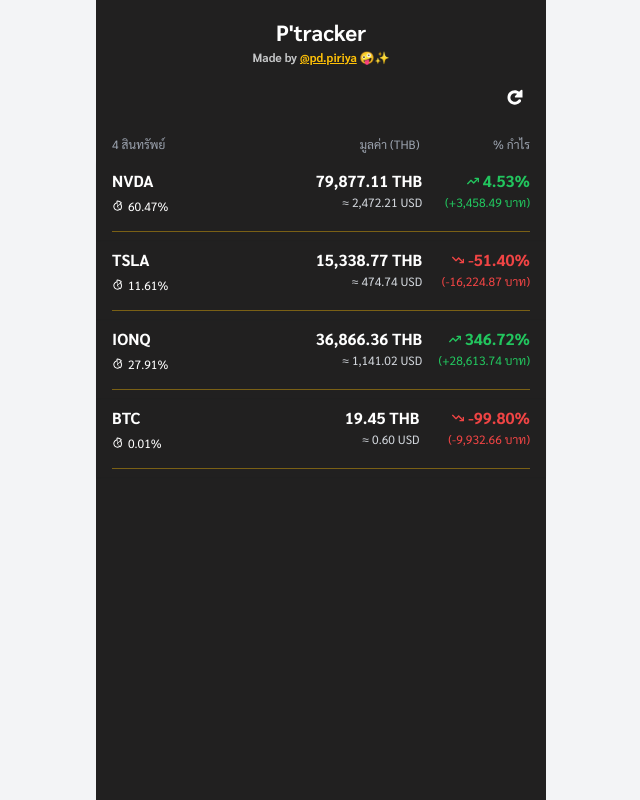
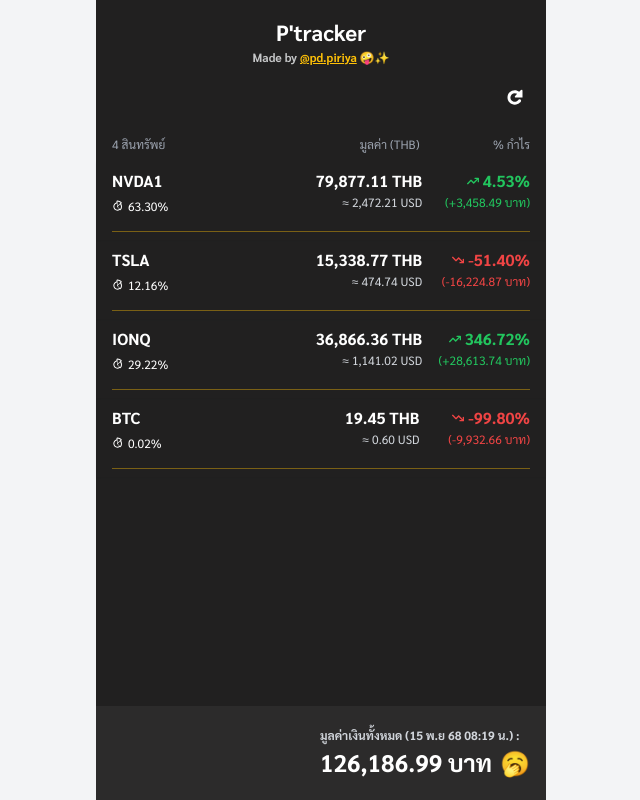
Before and after one commit to PiriyaDEV/portfolio-tracking, a Next.js app: page / in a window 1280 px wide. Shown: the whole page, without its empty margins (319-959 px from the left). Built offline with nearby package versions, Linux system fonts and the light colour scheme.

Commit message:
fix: update

```diff
--- a/src/app/page.tsx
+++ b/src/app/page.tsx
@@ -24,9 +24,41 @@
   const [expanded, setExpanded] = useState<Record<string, boolean>>({});
   const [currencyRate, setCurrencyRate] = useState<number>(0);
   const isMock = true;
+  const [formattedDate, setFormattedDate] = useState("");
+
+  useEffect(() => {
+    fetchFinancialData();
+    fetchFxRate();
+
+    const now = new Date();
+
+    // Map month to Thai abbreviation
+    const thaiMonths = [
+      "ม.ค",
+      "ก.พ",
+      "มี.ค",
+      "เม.ย",
+      "พ.ค",
+      "มิ.ย",
+      "ก.ค",
+      "ส.ค",
+      "ก.ย",
+      "ต.ค",
+      "พ.ย",
+      "ธ.ค",
+    ];
+
+    const day = now.getDate();
+    const month = thaiMonths[now.getMonth()];
+    const year = (now.getFullYear() + 543) % 100; // Thai Buddhist year short form
+    const hours = now.getHours().toString().padStart(2, "0");
+    const minutes = now.getMinutes().toString().padStart(2, "0");
+
+    setFormattedDate(`${day} ${month} ${year} ${hours}:${minutes} น.`);
+  }, []);
 
   const assets: Asset[] = [
-    { symbol: "NVDA", quantity: 13, costPerShare: 181.9361 },
+    { symbol: "NVDA1", quantity: 13, costPerShare: 181.9361 },
     { symbol: "TSLA", quantity: 2.4963855, costPerShare: 391.3258 },
     { symbol: "IONQ", quantity: 6, costPerShare: 42.57 },
     {
@@ -92,11 +124,6 @@
     return name;
   }
 
-  useEffect(() => {
-    fetchFinancialData();
-    fetchFxRate();
-  }, []);
-
   const toggleExpand = (symbol: string) => {
     setExpanded((prev) => ({
       ...prev,
@@ -104,17 +131,59 @@
     }));
   };
 
-  const totalPortfolioValue = assets.reduce((sum, a) => {
-    const p = prices[a.symbol];
-    return p ? sum + p * a.quantity : sum;
-  }, 0);
+  const totalPortfolioValue = assets.reduce(
+    (sum, a) => sum + a.quantity * a.costPerShare,
+    0
+  );
+
+  const renderFooter = () => (
+    <div className="fixed bottom-0 left-1/2 -translate-x-1/2 bg-black-lighter py-5 w-full sm:w-[450px]">
+      <div className="container mx-auto px-4 flex items-center justify-between gap-7">
+        <div>
+          {/* Write this here */}
+          <div className="font-bold text-[12px] text-gray-300">
+            {/* เปลี่ยนจากวันก่อน  */}
+          </div>
+          <div className="font-bold text-[12px] text-gray-300">
+            {/* กำไรของทรัพย์ที่ถืออยู่  : */}
+          </div>
+        </div>
+        <div>
+          <div className="font-bold text-[12px] text-gray-300">
+            มูลค่าเงินทั้งหมด ({formattedDate}) :
+          </div>
+          <div className="font-bold text-[24px]">
+            {fNumber(totalPortfolioValue * currencyRate)} บาท
+            <span className="ml-2">
+              {(() => {
+                const total = totalPortfolioValue;
+                if (total < 0) return "💀";
+                if (total < 500) return "😵‍💫";
+                if (total < 1_000) return "😅";
+                if (total < 3_000) return "🫠";
+                if (total < 5_000) return "🥱";
+                if (total < 10_000) return "🤑";
+                if (total < 50_000) return "😎";
+                if (total < 100_000) return "🤩";
+                if (total < 500_000) return "🥳";
+                if (total < 1_000_000) return "🚀";
+                if (total < 5_000_000) return "🌕";
+                if (total < 10_000_000) return "🪐";
+                return "💰";
+              })()}
+            </span>
+          </div>
+        </div>
+      </div>
+    </div>
+  );
 
   if (isLoading) return <CommonLoading />;
 
   return (
     <div>
       {/* Refresh Button */}
-      <div className="px-4 flex justify-end w-full">
+      <div className="px-4 flex justify-end w-full mt-[81px]">
         <RefreshIcon
           className="cursor-pointer text-[30px] mb-4"
           onClick={() => {
@@ -241,6 +310,8 @@
           );
         })}
       </div>
+
+      {renderFooter()}
     </div>
   );
 }
--- a/src/shared/components/BackgroundLayout/index.tsx
+++ b/src/shared/components/BackgroundLayout/index.tsx
@@ -28,7 +28,7 @@
     <html lang="en" className={`${sarabun.variable}`}>
       <body className="antialiased font-sarabun">
         <div className="bg-cover bg-center flex flex-col items-center sm:bg-gray-100 min-h-screen">
-          <div className="w-full sm:max-w-[450px] bg-black z-[98] text-center font-bold py-4 text-[22px] text-white">
+          <div className="fixed top-0 w-full sm:max-w-[450px] bg-black z-[98] text-center font-bold py-4 text-[22px] text-white">
             P'tracker
             <div className="text-xs text-center text-text-light">
               Made by{" "}
```
